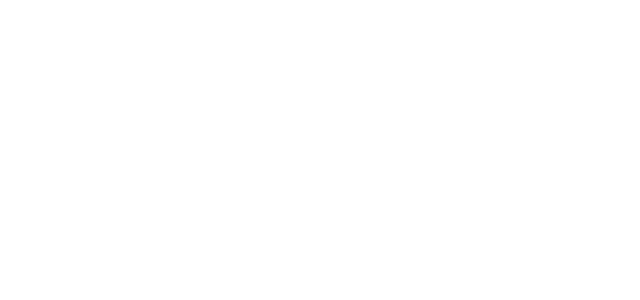
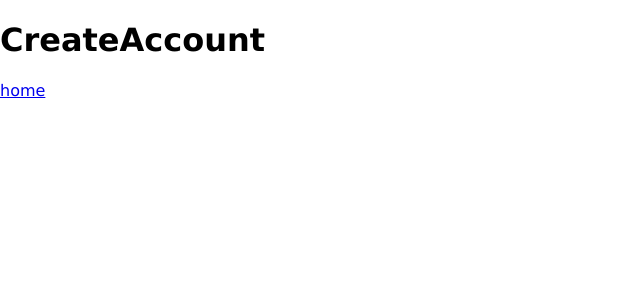
Before and after one commit to Burchard-Tang/ReactApp, a React (Create React App) app: page /createaccount in a window 1280 px wide. Before the commit this address had no page. Shown: the top 300 px of the page, without its empty margins (0-640 px from the left). Built offline with nearby package versions, Linux system fonts and the light colour scheme.

Commit message:
Router is ready

```diff
--- a/src/App.js
+++ b/src/App.js
@@ -1,12 +1,27 @@
 import './App.css';
 import { BrowserRouter, Routes, Route } from "react-router-dom";
+import Login from "./pages/Login";
+import CreateAccount from "./pages/CreateAccount";
+import TopBar from "./pages/TopBar";
+import Home from "./pages/Home";
+import MyProfile from "./pages/MyProfile";
+import Gambling from "./pages/Gambling";
+import NoPage from "./pages/NoPage";
 
 function App() {
   return (
     <BrowserRouter>
       <Routes>
+        <Route path="/" element={<Login />} />
+        <Route path="/createaccount" element={<CreateAccount />} />
+        <Route path="/" element={<TopBar />} >
+          <Route path="home" element={<Home />} />
+          <Route path="myprofile" element={<MyProfile />} />
+          <Route path="gambling" element={<Gambling />} />
+          <Route path="nopage" element={<NoPage />} />
+        </Route>
       </Routes>
-    </BrowserRouter>
+    </BrowserRouter >
   );
 }
 
--- a/src/pages/CreateAccount.jsx
+++ b/src/pages/CreateAccount.jsx
@@ -1,10 +1,14 @@
-const Settings = () => {
+import { Link } from "react-router-dom";
+import { useState } from "react";
+
+const CreateAccount = () => {
     return (
         <>
-            <h1>Settings</h1>
+            <h1>CreateAccount</h1>
+            <Link to="/home">home</Link>
         </>
     );
 }
 
 
-export default Settings;
+export default CreateAccount;
--- a/src/pages/Gambling.jsx
+++ b/src/pages/Gambling.jsx
@@ -1,9 +1,8 @@
-const UserHome = () =>
+const Gambling = () =>
 (
     <>
-        <h1>User Home</h1>
-        <h1 style={{textAlign: "center"}}>Hello</h1>
+        <h1>Gambling</h1>
     </>
 )
 
-export default UserHome;
+export default Gambling;
--- a/src/pages/Login.jsx
+++ b/src/pages/Login.jsx
@@ -0,0 +1,14 @@
+import { Link } from "react-router-dom";
+import { useState } from "react";
+
+const Login = () => {
+    return(
+        <>
+            <h1>Login</h1>
+            <div><Link to="/createaccount">createaccount</Link></div>
+            <Link to="/home">home</Link>
+        </>
+    );
+}
+
+export default Login;
--- a/src/pages/TopBar.jsx
+++ b/src/pages/TopBar.jsx
@@ -1,11 +1,13 @@
 import { Outlet, Link, useLocation } from "react-router-dom";
 import { useState } from "react";
 
-const Menu = () => {
+const TopBar = () => {
     return(
         <>
+        <h1>TopBar</h1>
+        <div><Outlet/></div>
         </>
     );
 }
 
-export default Menu;
+export default TopBar;
```
